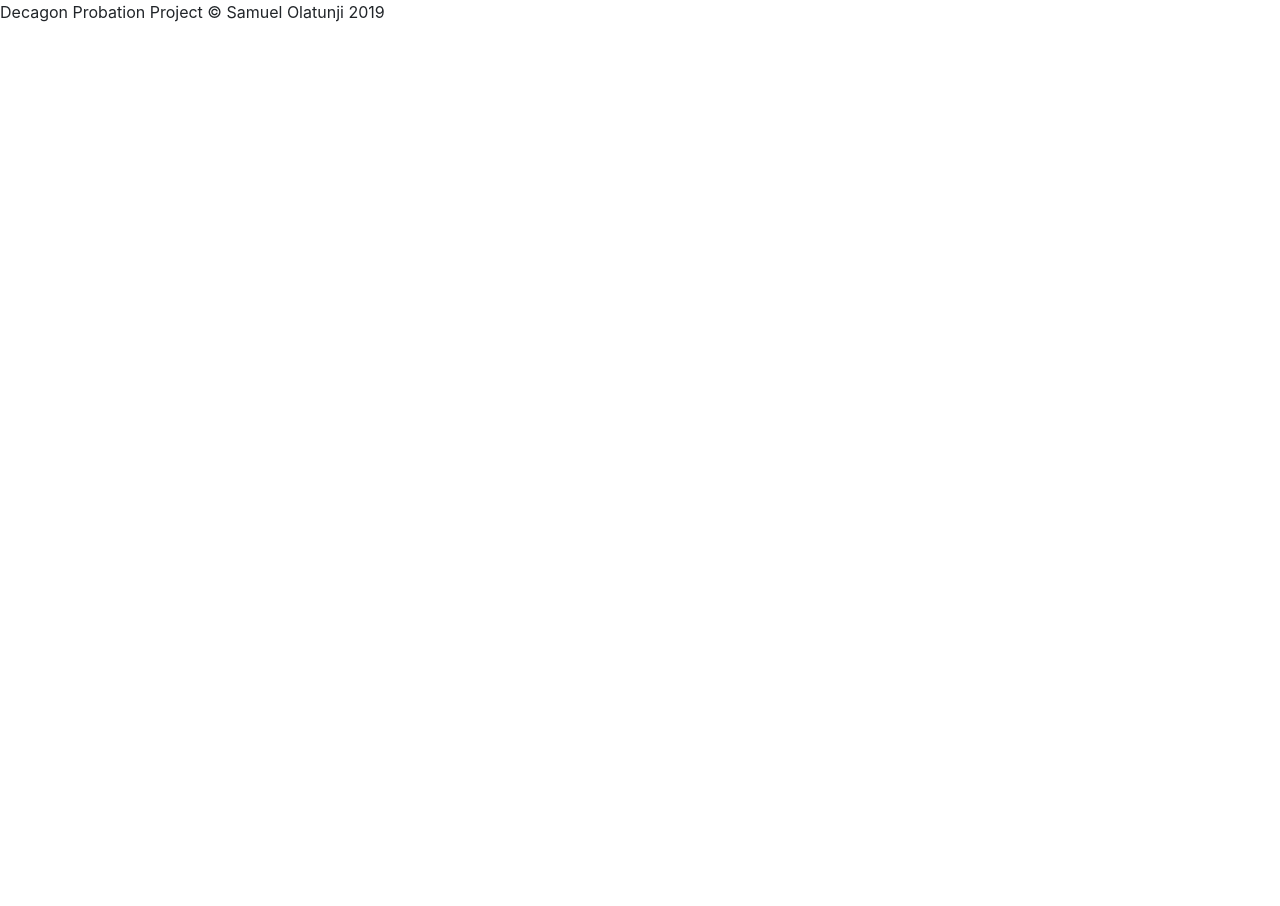
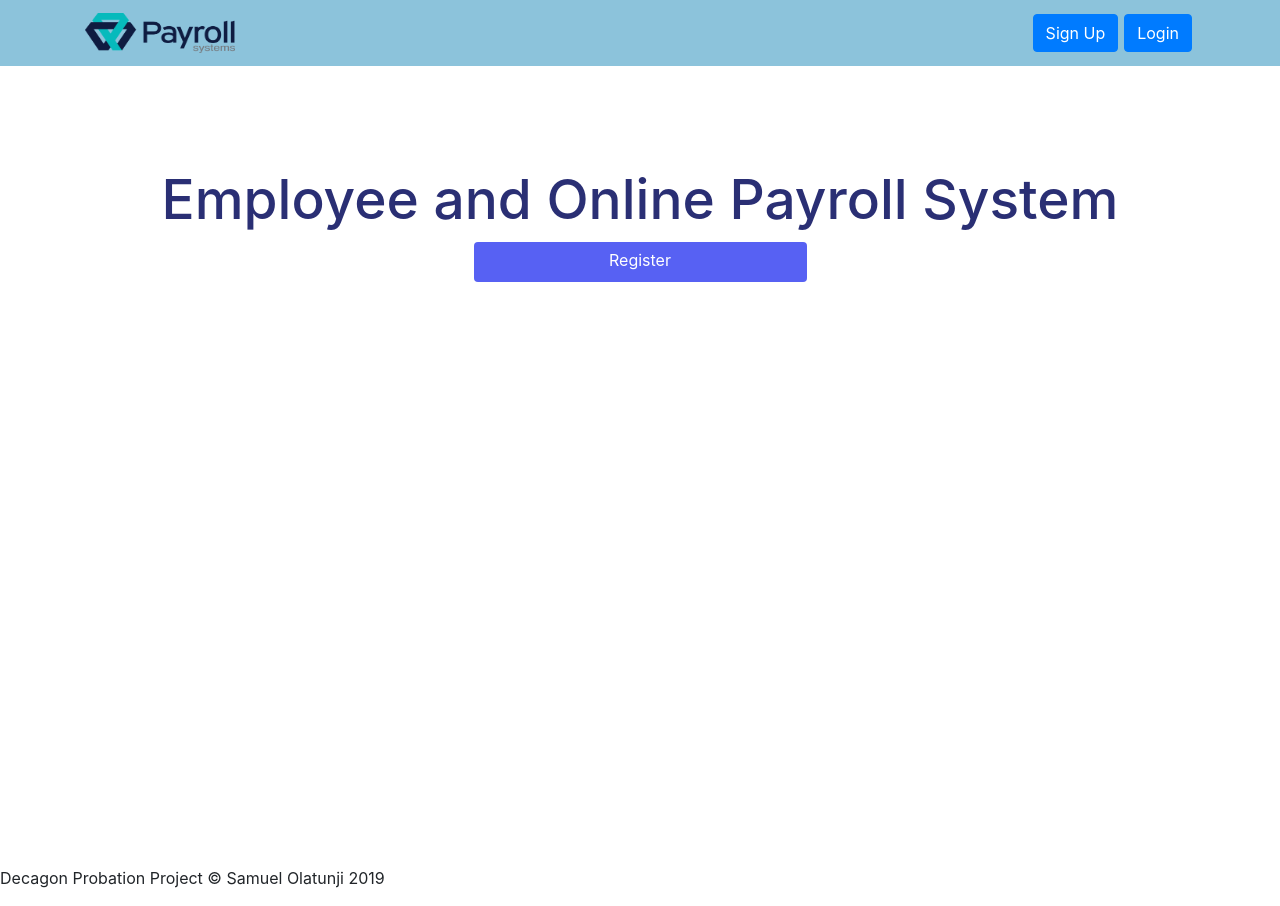
Before and after one commit to olasam4liv/payroll, a website: page public/index.html in a window 1280 px wide. Before the commit the page ends 800 px from the top, so only its background shows below. Drawn offline with Linux system fonts and the light colour scheme.

Commit message:
nav and register button fixed

```diff
--- a/public/css/main.css
+++ b/public/css/main.css
@@ -57,6 +57,22 @@
 .navbar .navbar-link:hover {
   color: #b3e8f0;
 }
+
+.nav-item{
+    margin: 3px;
+}
+
+
+.button_1{
+    height: 40px;
+    background: #5761f3;
+    border: 0;
+    padding-left: 20px;
+    padding-right: 20px;
+    color: #ffffff;
+    width: 30%
+}
+
 
 /* showcase */
 #showcase{
--- a/public/index.html
+++ b/public/index.html
@@ -11,9 +11,33 @@
 
 </head>
 <body>
+    <nav class="navbar sticky-top ">
+        <div class="container">
+            <diV class="navbar-header">
+                <a href="#" class="navbar-brand">
+                    <img src="./image/logo.png " width="150" height="40">
+                </a>
+            </diV>
 
+            <ul class="nav navbar-justify-content-end">
+                <li class="nav-item"><a href="register.html" class="btn btn-primary">Sign Up</a></li>
+                <li class="nav-item"><a href="sign-in.html" class="btn btn-primary">Login</a></li>
+            </ul>
 
+        </div>
+        </nav>
 
+<section id="showcase">
+    <div class="container">
+    <h1> Employee and Online Payroll System</h1>
+    <form>
+        <a href="register.html" class=" button_1 btn btn-primary"> Register</a>
+            <!-- <button type="submit"id="btn" class=" button_1 btn btn-primary">Create</button>
+    <button type="submit" id="btn" class="button_1">Register</button> -->
+    </form>
+        </div>
+
+</section>
 
 
     <footer>
```
Also changed, not shown: public/image/bg.jpg (added), public/image/bg1.jpg (added), public/image/bg2.jpg (added), public/image/bg3.jpg (added), public/image/logo.png (added), public/image/payroll-software-logo.gif (added).
